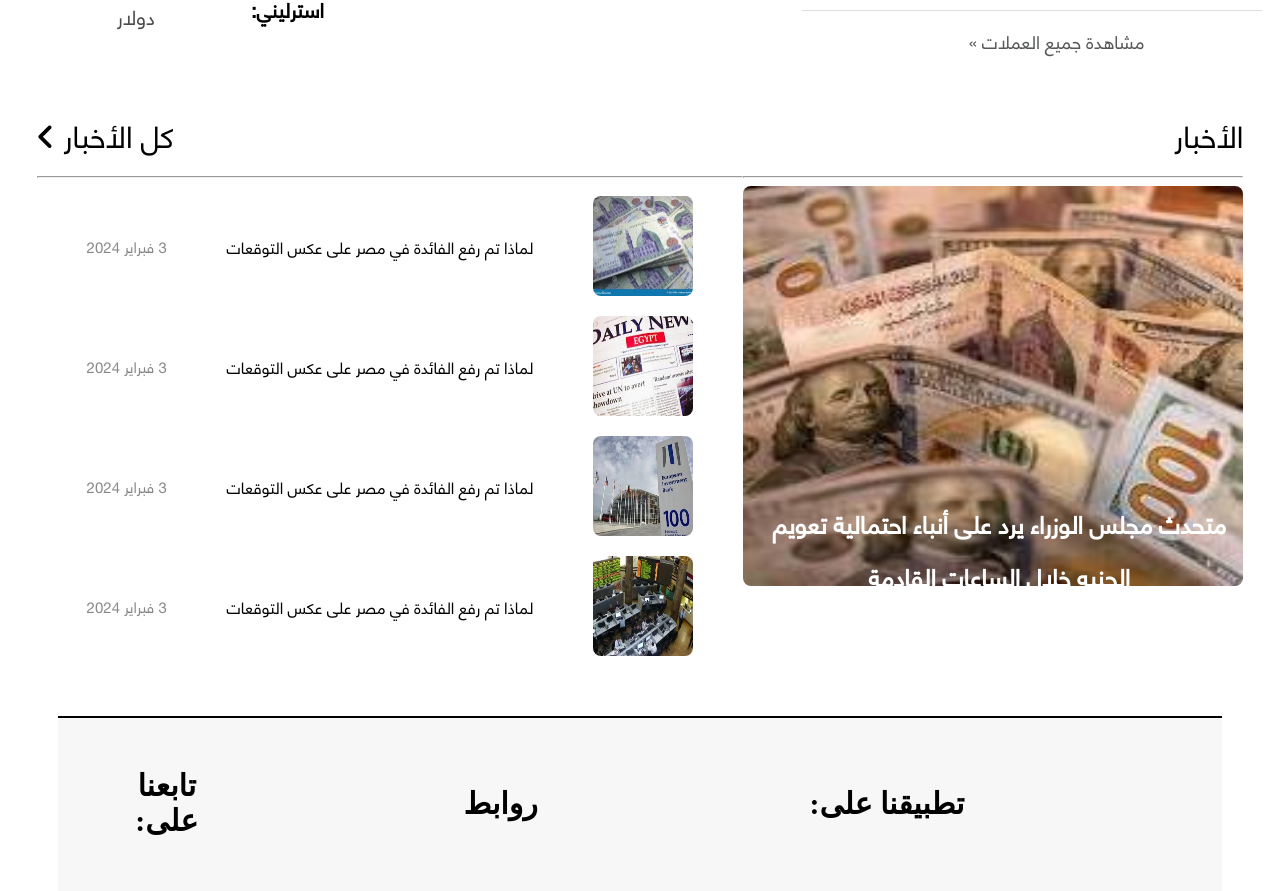
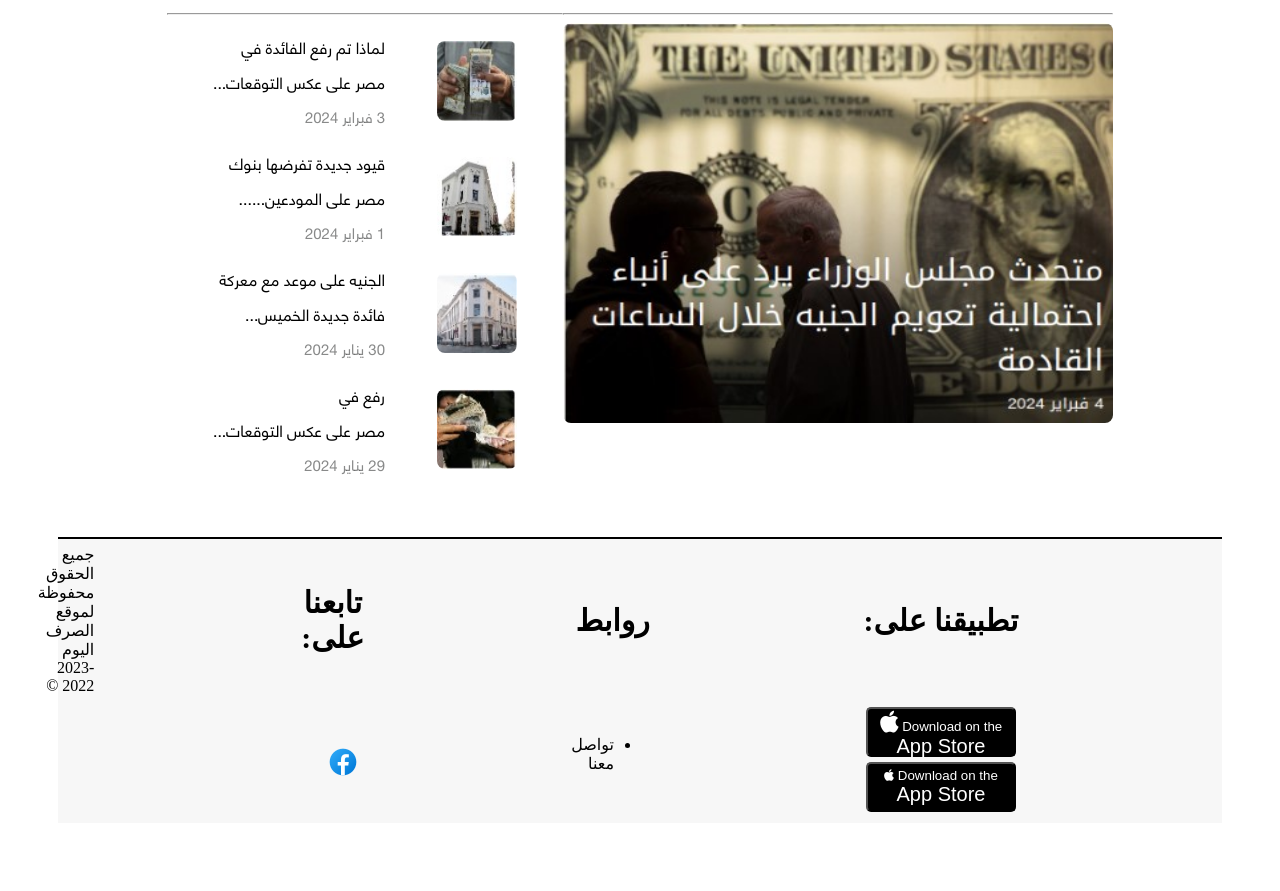
Before and after one commit to MariamHosny123/Alsarf_page, a plain HTML site: page index.html in a window 1280 px wide. Shown: the part 1040-1931 px from the top of the page. After the commit the page ends 1871 px from the top, so only its background shows below. Drawn offline with Linux system fonts and the light colour scheme; a web font is replaced by a local one.

Commit message:
at the end of wednesday  commit

```diff
--- a/assets/css/style.css
+++ b/assets/css/style.css
@@ -30,6 +30,7 @@ button{
 
 .header{
     display: flex;
+
     flex-direction: column;
     margin-left: 50px;
     margin-right: 50px;
@@ -151,6 +152,10 @@ button{
 }
 
 
+.grey_text2{
+    color: rgba(86, 87, 87,0.7);
+    font-size: 20px;
+}
 
 .currency_table{
     direction: rtl;
@@ -167,7 +172,7 @@ tr:hover{
 }
 
 td{
-    padding: 10px;
+    padding: 6px;
 }
 .currency_number{
     font-size: 25px;
@@ -273,6 +278,10 @@ tr{
 
 }
 
+.gold_price{
+    margin-top: 20px;
+}
+
 .change_currency_table ,.gold_price_table ,.foreign_currency_table ,.gasoline_table{
     direction: rtl;
     font-size: 20px;
@@ -347,7 +356,7 @@ tr{
 .row3{
     display: flex;
     flex-direction: row-reverse;
-    justify-content: center;
+    justify-content: space-evenly;
 
 
 }
@@ -355,14 +364,15 @@ tr{
 .news_section{
     display: flex;
     flex-direction: column;
-    justify-content: center;
+    justify-content: space-evenly;
+
 
 }
 
 .news_section2{
     display: flex;
-    flex-wrap: wrap;
     flex-direction: row-reverse;
+    justify-content: space-evenly;
 }
 
 .news_header{
@@ -393,16 +403,16 @@ tr{
     border-spacing: 40px  0;
 
 }
-.imag_news{
-    width: 500px;
+.image_news{
+    width: 550px;
     height: 400px;
     border-radius: 8px;
 
 }
 
 .image_table{
-    width: 100px;
-    height: 100px;
+    width: 80px;
+    height: 80px;
     border-radius: 8px;
 }
 
@@ -421,7 +431,7 @@ tr{
     margin: auto;
     direction: rtl;
     border-collapse: separate;
-    border-spacing: 250px  0;
+    border-spacing: 200px  0;
 
  }
 
--- a/index.html
+++ b/index.html
@@ -269,7 +269,7 @@
                         </tr>
                         <tr class="sell_buy_row">
                             <td colspan="2" style="text-align: center;">
-                                <input type="radio" id="buy" name="buy_sell" value="buy">
+                                <input type="radio" id="buy" name="buy_sell" value="buy" checked>
                                 <label  for="buy" style="padding-left:60px">شراء</label>
                                 <input type="radio" id="sell" name="buy_sell" value="sell" >
                                 <label for="sell">مبيع</label>
@@ -518,49 +518,71 @@
             <div class="news_section">
                 <div class="news_header">
                     <span>الأخبار</span>
-                    <span>
-                        <i class='fas fa-angle-left' ></i>
+                    <span class="grey_text2">
+                        <i class=' fas fa-angle-left' ></i>
                         كل الأخبار
 
                     </span>
 
                 </div>
-
                 <div class="news_section2">
                             <div class="col_image_text">
                                 <hr>
-                        <img class="imag_news" src="assets/images/dollar.jfif" alt="dollar">
-                            <div class="centered_text">
+                                <img class="image_news" src="assets/images/Dollar_news.jpg" alt="dollar">
+                                    <!-- <div class="centered_text">
                                         <h1>متحدث مجلس الوزراء يرد على أنباء احتمالية تعويم الجنيه خلال الساعات القادمة</h1>
                                         <h6>4 فبراير 2024</h6>
+                                    </div> -->
+
                             </div>
-                    </div>
-
                             <div class="col_news">
                                 <hr>
                                 <table class="news_table">
                                     <tr>
-                                <td><img class="image_table" src="assets/images/finance1.jfif" alt="dollar" ></td>
-                                <td><span>لماذا تم رفع الفائدة في مصر على عكس التوقعات</span></td>
-                                <td class="grey_text"> 3 <span>فبراير</span> 2024</td>
+                                        <td>
+                                            <img class="image_table" src="assets/images/Finance1.jpg" alt="dollar" >
+                                        </td>
+
+                                        <td style="text-align: justify;">
+                                            <span>لماذا تم رفع الفائدة في
+                                                <br>
+                                                مصر على عكس التوقعات...</span>
+                                            <br>
+                                            <span class="grey_text"> 3 <span>فبراير</span> 2024</span>
+                                        </td>
                                     </tr>
 
                                     <tr>
-                                <td><img class="image_table" src="assets/images/finance2.jfif" alt="dollar" ></td>
-                                <td><span>لماذا تم رفع الفائدة في مصر على عكس التوقعات</span></td>
-                                <td class="grey_text"> 3 <span>فبراير</span> 2024</td>
+                                        <td><img class="image_table" src="assets/images/Finance2.jpg" alt="dollar" ></td>
+                                        <td style="text-align: justify;">
+                                            <span>قيود جديدة تفرضها بنوك
+                                                <br>
+                                                مصر على المودعين......</span>
+                                            <br>
+                                            <span class="grey_text"> 1 <span>فبراير</span> 2024</span>
+                                        </td>
                                     </tr>
 
                                     <tr>
-                                <td><img class="image_table" src="assets/images/finance3.jfif" alt="dollar" ></td>
-                                <td><span>لماذا تم رفع الفائدة في مصر على عكس التوقعات</span></td>
-                                <td class="grey_text"> 3 <span>فبراير</span> 2024</td>
+                                        <td><img class="image_table" src="assets/images/Finance3.jpg" alt="dollar" ></td>
+                                        <td style="text-align: justify;">
+                                            <span>الجنيه على موعد مع معركة
+                                                <br>
+                                                فائدة جديدة الخميس...</span>
+                                            <br>
+                                            <span class="grey_text"> 30 <span>يناير</span> 2024</span>
+                                        </td>
                                     </tr>
 
                                     <tr>
-                                <td><img class="image_table" src="assets/images/finance4.jfif" alt="dollar" ></td>
-                                <td><span>لماذا تم رفع الفائدة في مصر على عكس التوقعات</span></td>
-                                <td class="grey_text"> 3 <span>فبراير</span> 2024</td>
+                                        <td><img class="image_table" src="assets/images/Finance4.jpg" alt="dollar" ></td>
+                                        <td style="text-align: justify;">
+                                            <span>  رفع  في
+                                                <br>
+                                                مصر على عكس التوقعات...</span>
+                                            <br>
+                                            <span class="grey_text"> 29 <span>يناير</span> 2024</span>
+                                        </td>
                                     </tr>
                                 </table>
 
```
Also changed, not shown: assets/images/Finance2.jpg (added), assets/images/Finance3.jpg (added), assets/images/Finance4.jpg (added). Lines whose indentation alone changed are shown as unchanged.
